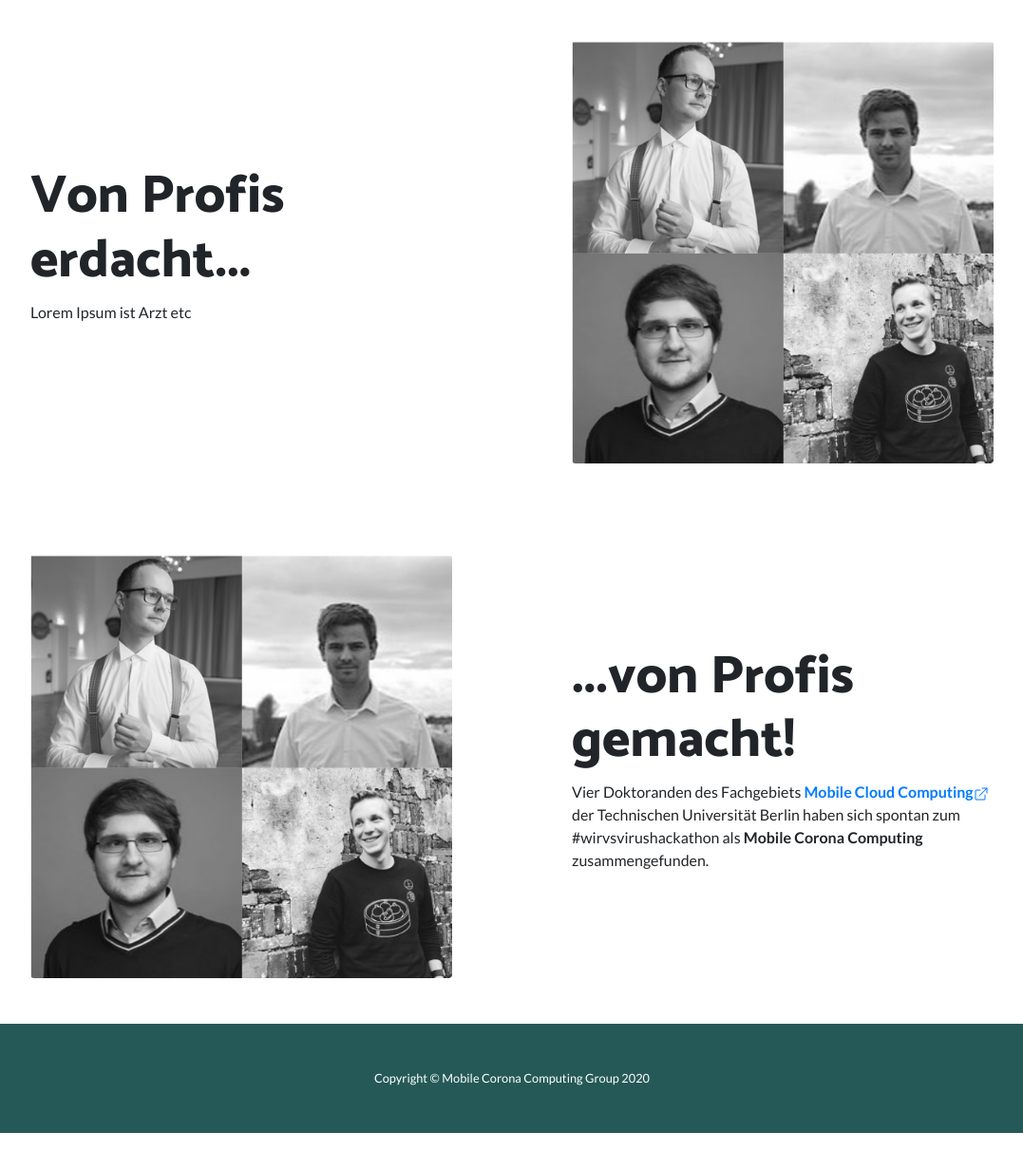
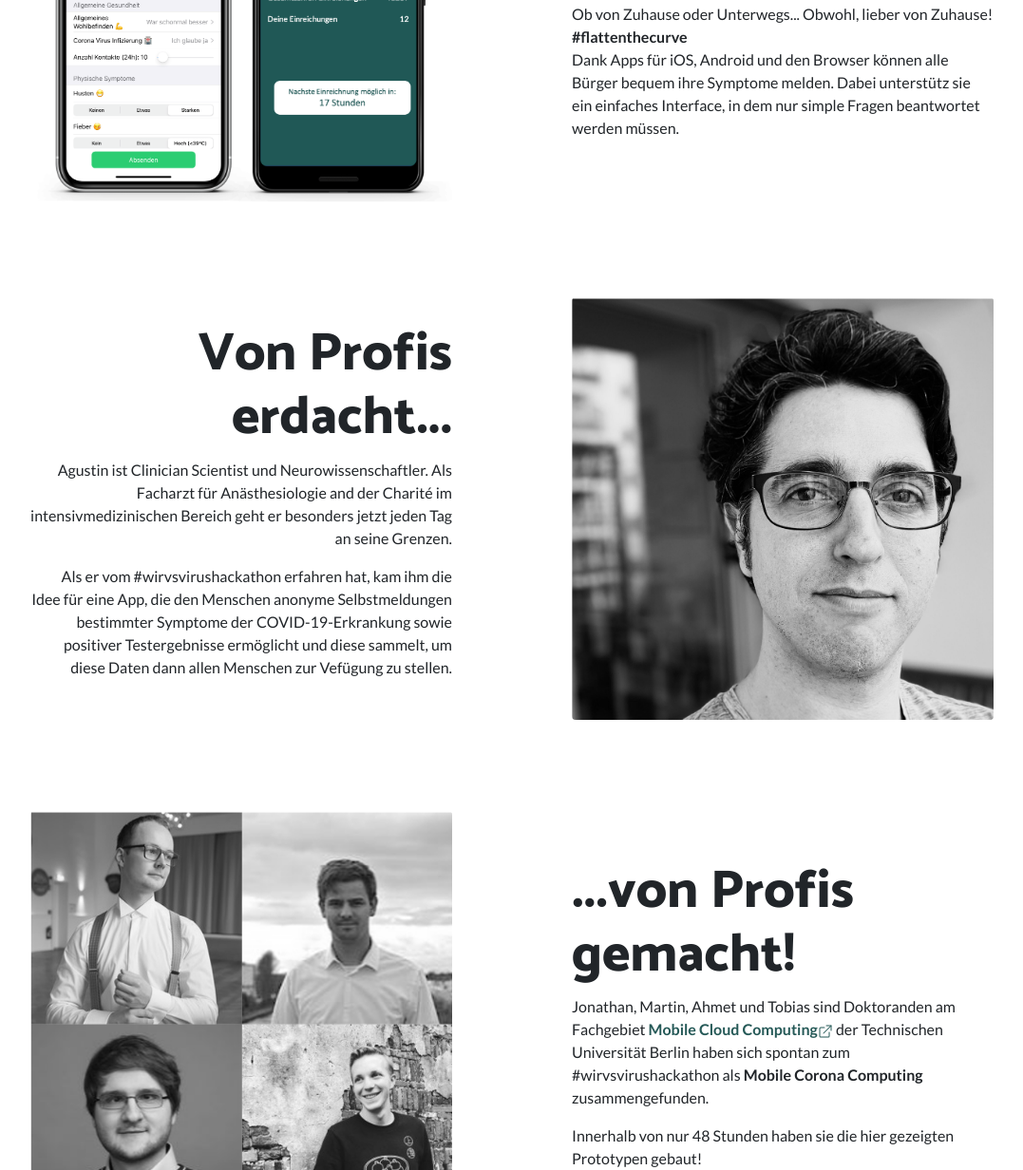
Before and after one commit to pfandzelter/cov-erage, a plain HTML site: page docs/index.html in a window 1280 px wide. Shown: the part 1568-2800 px from the top of the page at 95% size, without its empty margins (101-1178 px from the left). Before the commit the page ends 2761 px from the top, so only its background shows below. Drawn offline with Linux system fonts and the light colour scheme.

```diff
--- a/docs/css/one-page-wonder.css
+++ b/docs/css/one-page-wonder.css
@@ -3,7 +3,6 @@
  * Copyright 2013-2019 Start Bootstrap
  * Licensed under MIT (https://github.com/BlackrockDigital/startbootstrap-one-page-wonder/blob/master/LICENSE)
  */
-
 body {
   font-family: 'Lato';
 }
@@ -18,8 +17,21 @@
   font-weight: 800 !important;
 }
 
-div .order-lg-1 .order-lg-2 {
-  text-align: center;
+div .order-lg-1 {
+  text-align: right;
+}
+
+div .order-lg-2 {
+  text-align: left;
+}
+
+p>a {
+  font-weight: bold;
+  color: #255957;
+}
+
+p>a:hover {
+  color: #cc5500;
 }
 
 #logo {
@@ -32,7 +44,7 @@
   min-height: 200px;
 }
 
-#logo > img {
+#logo>img {
   max-width: 75%;
   max-height: 75%;
 }
@@ -113,9 +125,11 @@
     position: relative;
     height: 100vh;
   }
+
   header.masthead .masthead-content .masthead-heading {
     font-size: 6rem;
   }
+
   header.masthead .masthead-content .masthead-subheading {
     font-size: 4rem;
   }
--- a/docs/index.html
+++ b/docs/index.html
@@ -41,15 +41,19 @@
           </li>
           <li class="nav-item">
             <a class="nav-link" href="https://github.com/pfandzelter/cov-erage">GitHub<svg class="bi bi-box-arrow-up-right" width="1em" height="1em" viewBox="0 0 16 16" fill="currentColor" xmlns="http://www.w3.org/2000/svg">
-            <path fill-rule="evenodd" d="M1.5 13A1.5 1.5 0 003 14.5h8a1.5 1.5 0 001.5-1.5V9a.5.5 0 00-1 0v4a.5.5 0 01-.5.5H3a.5.5 0 01-.5-.5V5a.5.5 0 01.5-.5h4a.5.5 0 000-1H3A1.5 1.5 0 001.5 5v8zm7-11a.5.5 0 01.5-.5h5a.5.5 0 01.5.5v5a.5.5 0 01-1 0V2.5H9a.5.5 0 01-.5-.5z" clip-rule="evenodd"/>
-            <path fill-rule="evenodd" d="M14.354 1.646a.5.5 0 010 .708l-8 8a.5.5 0 01-.708-.708l8-8a.5.5 0 01.708 0z" clip-rule="evenodd"/>
-            </svg></a>
+                <path fill-rule="evenodd"
+                  d="M1.5 13A1.5 1.5 0 003 14.5h8a1.5 1.5 0 001.5-1.5V9a.5.5 0 00-1 0v4a.5.5 0 01-.5.5H3a.5.5 0 01-.5-.5V5a.5.5 0 01.5-.5h4a.5.5 0 000-1H3A1.5 1.5 0 001.5 5v8zm7-11a.5.5 0 01.5-.5h5a.5.5 0 01.5.5v5a.5.5 0 01-1 0V2.5H9a.5.5 0 01-.5-.5z"
+                  clip-rule="evenodd" />
+                <path fill-rule="evenodd" d="M14.354 1.646a.5.5 0 010 .708l-8 8a.5.5 0 01-.708-.708l8-8a.5.5 0 01.708 0z" clip-rule="evenodd" />
+              </svg></a>
           </li>
           <li class="nav-item">
             <a class="nav-link" href="https://devpost.com/software/mobile-corona-computing#updates">DevPost<svg class="bi bi-box-arrow-up-right" width="1em" height="1em" viewBox="0 0 16 16" fill="currentColor" xmlns="http://www.w3.org/2000/svg">
-            <path fill-rule="evenodd" d="M1.5 13A1.5 1.5 0 003 14.5h8a1.5 1.5 0 001.5-1.5V9a.5.5 0 00-1 0v4a.5.5 0 01-.5.5H3a.5.5 0 01-.5-.5V5a.5.5 0 01.5-.5h4a.5.5 0 000-1H3A1.5 1.5 0 001.5 5v8zm7-11a.5.5 0 01.5-.5h5a.5.5 0 01.5.5v5a.5.5 0 01-1 0V2.5H9a.5.5 0 01-.5-.5z" clip-rule="evenodd"/>
-            <path fill-rule="evenodd" d="M14.354 1.646a.5.5 0 010 .708l-8 8a.5.5 0 01-.708-.708l8-8a.5.5 0 01.708 0z" clip-rule="evenodd"/>
-            </svg></a>
+                <path fill-rule="evenodd"
+                  d="M1.5 13A1.5 1.5 0 003 14.5h8a1.5 1.5 0 001.5-1.5V9a.5.5 0 00-1 0v4a.5.5 0 01-.5.5H3a.5.5 0 01-.5-.5V5a.5.5 0 01.5-.5h4a.5.5 0 000-1H3A1.5 1.5 0 001.5 5v8zm7-11a.5.5 0 01.5-.5h5a.5.5 0 01.5.5v5a.5.5 0 01-1 0V2.5H9a.5.5 0 01-.5-.5z"
+                  clip-rule="evenodd" />
+                <path fill-rule="evenodd" d="M14.354 1.646a.5.5 0 010 .708l-8 8a.5.5 0 01-.708-.708l8-8a.5.5 0 01.708 0z" clip-rule="evenodd" />
+              </svg></a>
           </li>
         </ul>
       </div>
@@ -73,13 +77,14 @@
       <div class="row align-items-center">
         <div class="col-lg-6 order-lg-2">
           <div class="p-5">
-            <img class="img-fluid rounded-circle" src="img/01.jpg" alt="">
+            <img class="img-fluid" src="assets/map.png" alt="">
           </div>
         </div>
         <div class="col-lg-6 order-lg-1">
           <div class="p-5">
             <h2 class="display-4">Eine Karte Sie Alle Zu Einen</h2>
             <p>Auf einer praktischen Übersichtskarte sind alle Daten gesammelt zu sehen. Dank Jupyer-Notebook können sie flexibel weiter analysiert werden.</p>
+            <p>Wissenschaftler können so besser die Dunkelziffer der SARS-CoV-2-Infizierten tracken und jeder kann die Situation in seiner Umgebung in Echtzeit beobachten.</p>
             <a href="https://app.cov-erage.pfandzelter.com" class="btn btn-secondary">Jetzt Probieren!</a>
           </div>
         </div>
@@ -92,13 +97,14 @@
       <div class="row align-items-center">
         <div class="col-lg-6">
           <div class="p-5">
-            <img class="img-fluid rounded-circle" src="img/02.jpg" alt="">
+            <img class="img-fluid" src="assets/devices.png" alt="">
           </div>
         </div>
         <div class="col-lg-6">
           <div class="p-5">
             <h2 class="display-4">There's an app for that!</h2>
-            <p>Ob von Zuhause oder Unterwegs... Obwohl, lieber von Zuhause! <b>#flattenthecurve</b><br>Dank Apps für iOS, Android und den Browser können alle Bürger bequem ihre Symptome melden. Dabei unterstütz sie ein einfaches Interface, in dem nur simple Fragen beantwortet werden müssen.</p>
+            <p>Ob von Zuhause oder Unterwegs... Obwohl, lieber von Zuhause! <b>#flattenthecurve</b><br>Dank Apps für iOS, Android und den Browser können alle Bürger bequem ihre Symptome melden. Dabei unterstütz sie ein einfaches Interface, in dem nur
+              simple Fragen beantwortet werden müssen.</p>
           </div>
         </div>
       </div>
@@ -111,13 +117,16 @@
       <div class="row align-items-center">
         <div class="col-lg-6 order-lg-2">
           <div class="p-5">
-            <img class="img-fluid rounded" src="assets/team.png" alt="">
+            <img class="img-fluid rounded" src="assets/agustin.png" alt="">
           </div>
         </div>
         <div class="col-lg-6 order-lg-1">
           <div class="p-5">
             <h2 class="display-4">Von Profis erdacht...</h2>
-            <p>Lorem Ipsum ist Arzt etc</p>
+            <p>Agustin ist Clinician Scientist und Neurowissenschaftler. Als Facharzt für Anästhesiologie and der Charité im intensivmedizinischen Bereich geht er besonders jetzt jeden Tag an seine Grenzen.</p>
+            <p>Als er vom #wirvsvirushackathon
+              erfahren hat, kam ihm die Idee für eine App, die den Menschen anonyme Selbstmeldungen bestimmter Symptome der COVID-19-Erkrankung sowie positiver Testergebnisse ermöglicht und diese sammelt, um diese Daten dann allen Menschen zur
+              Vefügung zu stellen.</p>
           </div>
         </div>
       </div>
@@ -135,9 +144,14 @@
         <div class="col-lg-6">
           <div class="p-5">
             <h2 class="display-4">...von Profis gemacht!</h2>
-            <p>Vier Doktoranden des Fachgebiets <b><a href="https://www.mcc.tu-berlin.de">Mobile Cloud Computing<svg class="bi bi-box-arrow-up-right" width="1em" height="1em" viewBox="0 0 16 16" fill="currentColor" xmlns="http://www.w3.org/2000/svg"><path fill-rule="evenodd" d="M1.5 13A1.5 1.5 0 003 14.5h8a1.5 1.5 0 001.5-1.5V9a.5.5 0 00-1 0v4a.5.5 0 01-.5.5H3a.5.5 0 01-.5-.5V5a.5.5 0 01.5-.5h4a.5.5 0 000-1H3A1.5 1.5 0 001.5 5v8zm7-11a.5.5 0 01.5-.5h5a.5.5 0 01.5.5v5a.5.5 0 01-1 0V2.5H9a.5.5 0 01-.5-.5z" clip-rule="evenodd"/>
-            <path fill-rule="evenodd" d="M14.354 1.646a.5.5 0 010 .708l-8 8a.5.5 0 01-.708-.708l8-8a.5.5 0 01.708 0z" clip-rule="evenodd"/>
-            </svg></a></b> der Technischen Universität Berlin haben sich spontan zum #wirvsvirushackathon als <b>Mobile Corona Computing</b> zusammengefunden.</p>
+            <p>Jonathan, Martin, Ahmet und Tobias sind Doktoranden am Fachgebiet <a href="https://www.mcc.tu-berlin.de">Mobile Cloud Computing<svg class="bi bi-box-arrow-up-right" width="1em" height="1em" viewBox="0 0 16 16" fill="currentColor"
+                  xmlns="http://www.w3.org/2000/svg">
+                  <path fill-rule="evenodd"
+                    d="M1.5 13A1.5 1.5 0 003 14.5h8a1.5 1.5 0 001.5-1.5V9a.5.5 0 00-1 0v4a.5.5 0 01-.5.5H3a.5.5 0 01-.5-.5V5a.5.5 0 01.5-.5h4a.5.5 0 000-1H3A1.5 1.5 0 001.5 5v8zm7-11a.5.5 0 01.5-.5h5a.5.5 0 01.5.5v5a.5.5 0 01-1 0V2.5H9a.5.5 0 01-.5-.5z"
+                    clip-rule="evenodd" />
+                  <path fill-rule="evenodd" d="M14.354 1.646a.5.5 0 010 .708l-8 8a.5.5 0 01-.708-.708l8-8a.5.5 0 01.708 0z" clip-rule="evenodd" /></svg></a> der Technischen Universität Berlin haben sich spontan zum #wirvsvirushackathon als
+              <b>Mobile Corona Computing</b> zusammengefunden.</p>
+            <p>Innerhalb von nur 48 Stunden haben sie die hier gezeigten Prototypen gebaut!</p>
           </div>
         </div>
       </div>
```
Also changed, not shown: README.md, coverage-inv.png (added), coverage.png (added), docs/assets/agustin.png (added), docs/assets/devices.png (added), docs/assets/map.png (added), pics and gifs/Screenshot CoV-erage IOS b.png, 4 other files.
